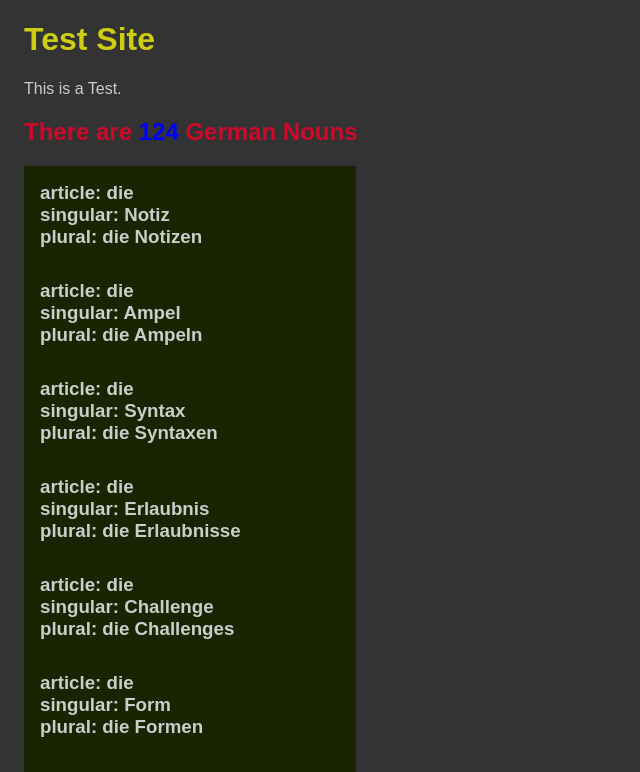
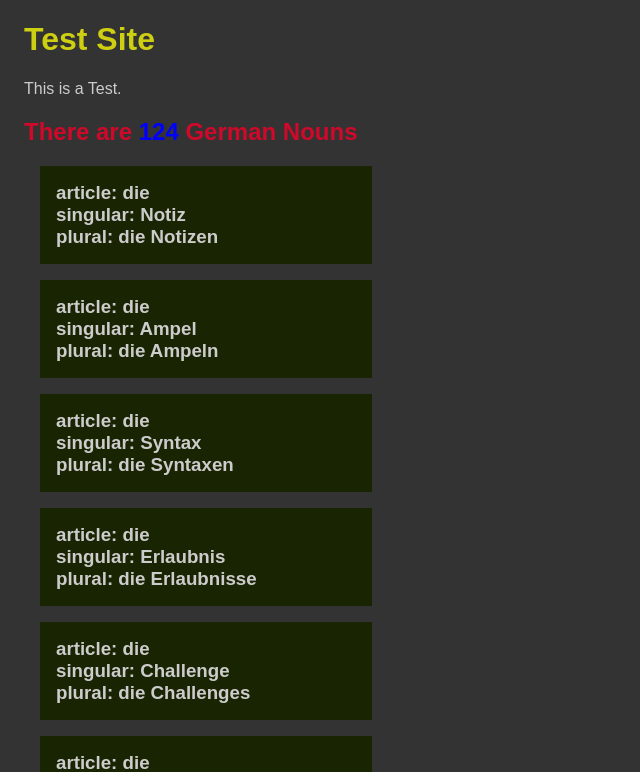
Before and after one commit to Scientific-Research/mk002reactbasic, a React (Vite) app: page / in a window 1280 px wide. Shown: the top 772 px of the page, without its empty margins (0-640 px from the left). Built offline with nearby package versions, Linux system fonts and the light colour scheme.

Commit message:
basic styling

```diff
--- a/src/App.jsx
+++ b/src/App.jsx
@@ -14,6 +14,9 @@ function App() {
         {germanNouns.map((noun) => {
           return (
             <div className="noun">
+              {" "}
+              {/* ohne diese div(className ="noun"), können wir  nicht alle drei Elemente vom .map bekommen und
+            wir werden nur letztes Element(nouns.plural) bekommen. */}
               <div>{`article: ${noun.article}`}</div>
               <div>{`singular: ${noun.singular}`}</div>
               <div>{`plural: ${noun.plural}`}</div>
--- a/src/App.scss
+++ b/src/App.scss
@@ -20,5 +20,6 @@ body {
     width: 300px;
     padding: 1rem;
     color: #ccc;
+    margin: 1rem;
   }
 }
```
